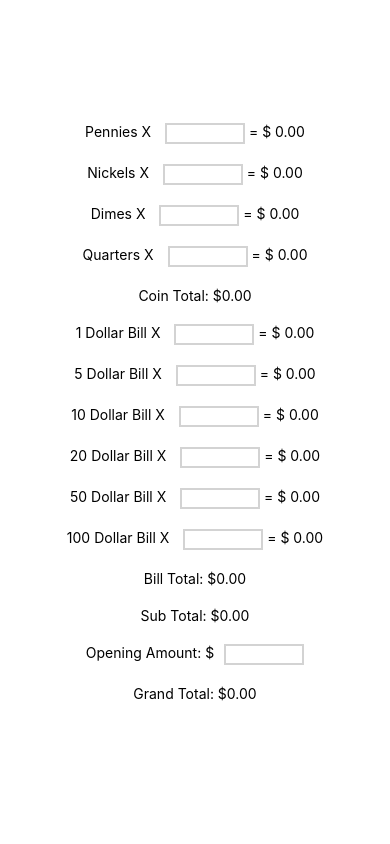
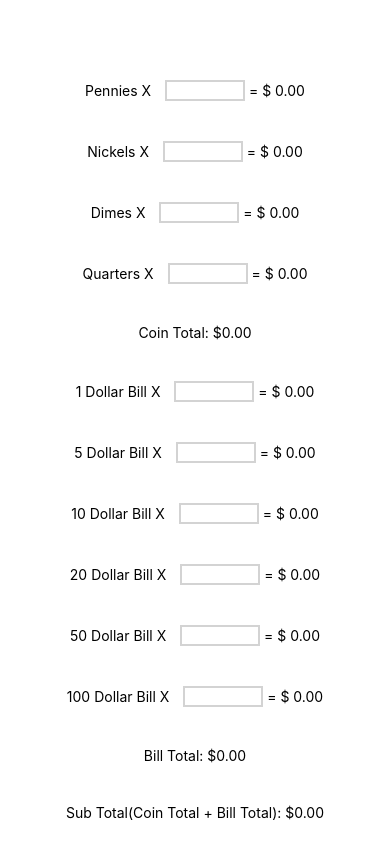
Before and after one commit to OthankQ/Closure, a React Native app: screen / in a window 390 px wide. Built offline with nearby package versions, Linux system fonts and the light colour scheme.

Commit message:
Change component name, add scroll view, fix styling, add final calculation

```diff
--- a/App.js
+++ b/App.js
@@ -1,9 +1,9 @@
 import { StatusBar } from 'expo-status-bar';
 import React, { useState } from 'react';
-import { StyleSheet, Text, TextInput, View } from 'react-native';
+import { StyleSheet, Text, TextInput, View, ScrollView } from 'react-native';
 
-import CoinCounter from './components/CoinCounter'
-import TotalTextView from './components/TotalTextView'
+import Counter from './components/Counter'
+// import TotalTextView from './components/TotalTextView'
 
 export default function App() {
 
@@ -20,6 +20,7 @@ export default function App() {
   const [hundredDollarBillCount, set100DollarBillCount] = useState(0);
 
   const [openingAmount, setOpeningAmount] = useState(0);
+  const [recordedAmount, setRecordedAmount] = useState(0);
 
 
   // State that tracks coin total and bill total
@@ -27,12 +28,7 @@ export default function App() {
   // const [billTotal, setBillTotal] = useState(0);
 
 
-  // I am working on a function to catch the change in TEXT from CoinCounter.js and update coinTotal State
-  function addToTotal() {
-    console.log('addtototal triggerd')
-  }
-
-
+ // All the calculations of the totals are done here
   let coinTotal = (parseFloat(pennyCount*0.01) + parseFloat(nickelCount*0.05) + parseFloat(dimeCount*0.10) + parseFloat(quarterCount*0.25)).toFixed(2)
 
   let billTotal = (parseFloat(dollarBillCount*1.00) + parseFloat(fiveDollarBillCount*5.00) + parseFloat(tenDollarBillCount*10.00) + parseFloat(twentyDollarBillCount*20.00) + parseFloat(fiftyDollarBillCount*50.00) + parseFloat(hundredDollarBillCount*100.00)).toFixed(2)
@@ -42,73 +38,85 @@ export default function App() {
   let grandTotal = (parseFloat(subTotal) - parseFloat(openingAmount)).toFixed(2)
 
   return (
-    <View style={styles.container}>
 
-      <CoinCounter coinName="Pennies" style={styles.row} counter={0.01} count={setPennyCount}></CoinCounter>
 
-      <CoinCounter coinName="Nickels" style={styles.row} counter={0.05} count={setNickelCount}></CoinCounter>
+    <ScrollView contentContainerStyle={styles.wrapper}>
 
-      <CoinCounter coinName="Dimes" style={styles.row} counter={0.10} count={setDimeCount}></CoinCounter>
+    {/* Coin Calculations are done here */}
+      <Counter coinName="Pennies" style={styles.row} counter={0.01} count={setPennyCount}></Counter>
 
-      <CoinCounter coinName="Quarters" style={styles.row} counter={0.25} count={setQuarterCount}></CoinCounter>
+      <Counter coinName="Nickels" style={styles.row} counter={0.05} count={setNickelCount}></Counter>
 
-      {/* Whenever one of the coincounter rerenders, rerender cointotal component with new state */}
+      <Counter coinName="Dimes" style={styles.row} counter={0.10} count={setDimeCount}></Counter>
+
+      <Counter coinName="Quarters" style={styles.row} counter={0.25} count={setQuarterCount}></Counter>
+
+      {/* Whenever one of the counter rerenders, rerender cointotal component with new state */}
+
       <View style={styles.row}>
         <Text>Coin Total: ${coinTotal}</Text>
       </View>
 
+      {/* Bill Calculations are done here */}
 
-      <CoinCounter coinName="1 Dollar Bill" style={styles.row} counter={1.00} count={setDollarBillCount}></CoinCounter>
+      <Counter coinName="1 Dollar Bill" style={styles.row} counter={1.00} count={setDollarBillCount}></Counter>
 
-      <CoinCounter coinName="5 Dollar Bill" style={styles.row} counter={5.00} count={set5DollarBillCount}></CoinCounter>
+      <Counter coinName="5 Dollar Bill" style={styles.row} counter={5.00} count={set5DollarBillCount}></Counter>
 
-      <CoinCounter coinName="10 Dollar Bill" style={styles.row} counter={10.00} count={set10DollarBillCount}></CoinCounter>
+      <Counter coinName="10 Dollar Bill" style={styles.row} counter={10.00} count={set10DollarBillCount}></Counter>
 
-      <CoinCounter coinName="20 Dollar Bill" style={styles.row} counter={20.00} count={set20DollarBillCount}></CoinCounter>
+      <Counter coinName="20 Dollar Bill" style={styles.row} counter={20.00} count={set20DollarBillCount}></Counter>
 
-      <CoinCounter coinName="50 Dollar Bill" style={styles.row} counter={50.00} count={set50DollarBillCount}></CoinCounter>
+      <Counter coinName="50 Dollar Bill" style={styles.row} counter={50.00} count={set50DollarBillCount}></Counter>
 
-      <CoinCounter coinName="100 Dollar Bill" style={styles.row} counter={100.00} count={set100DollarBillCount}></CoinCounter>
+      <Counter coinName="100 Dollar Bill" style={styles.row} counter={100.00} count={set100DollarBillCount}></Counter>
 
       <View style={styles.row}>
         <Text>Bill Total: ${billTotal}</Text>
       </View>
 
+      {/* Coin Total + Bill Total */}
       <View style={styles.row}>
-        <Text>Sub Total: ${subTotal}</Text>
+        <Text>Sub Total(Coin Total + Bill Total): ${subTotal}</Text>
       </View>
 
+      {/* Opening amount of the day */}
       <View style={styles.row}>
         <Text>Opening Amount: $</Text>
         <TextInput onChangeText={(number) => setOpeningAmount(number)} style={styles.input} keyboardType={"number-pad"}></TextInput>
       </View>
 
+      {/* Total counted minus the opening amount */}
+      <View style={styles.row}>
+        <Text>Grand Total: $ {grandTotal}</Text>
+      </View>
 
+      {/* Total amount recorded on the register. */}
+      <View style={styles.row}>
+        <Text>Recorded Total: $</Text>
+        <TextInput onChangeText={(number) => setRecordedAmount(number)} style={styles.input} keyboardType={"number-pad"}></TextInput>
+      </View>
 
+      {/* Shows how much you are short or over or even by. */}
       <View style={styles.row}>
-        <Text>Grand Total: ${grandTotal}</Text>
+        <Text>Result: $ {(grandTotal - recordedAmount).toFixed(2)}</Text>
       </View>
 
 
       <StatusBar style="auto" />
-    </View>
+    </ScrollView>
   );
 }
 
+// Styles
 const styles = StyleSheet.create({
-  container: {
-    flex: 1,
-    backgroundColor: '#fff',
+
+  wrapper: {
+    flexGrow:1,
+    justifyContent: 'center',
     alignItems: 'center',
-    justifyContent: 'center',
+    padding: 80
   },
-
-  // input: {
-  //   borderWidth: 2,  // size/width of the border
-  //   borderColor: 'lightgrey',  // color of the border
-  //   paddingLeft: 10,
-  //   marginLeft: 10,
-  // },
 
   input: {
     borderWidth: 2,  // size/width of the border
@@ -119,8 +127,11 @@ const styles = StyleSheet.create({
   },
 
   row: {
+    flexGrow: 1,
     flexDirection: 'row',
-    marginBottom: 20,
-    textAlign: 'center'
+    marginBottom: 40,
+    alignItems: 'center',
+    justifyContent: 'center',
+    width: 300
   }
 });
--- a/components/CoinCounter.js
+++ b/components/Counter.js
@@ -1,7 +1,7 @@
 import React, { useState } from 'react';
 import { StyleSheet, Text, TextInput, View } from 'react-native';
 
-export default function CoinCounter(props) {
+export default function Counter(props) {
 
     const [coinCount, setCoinCount] = useState(0);
 
```
